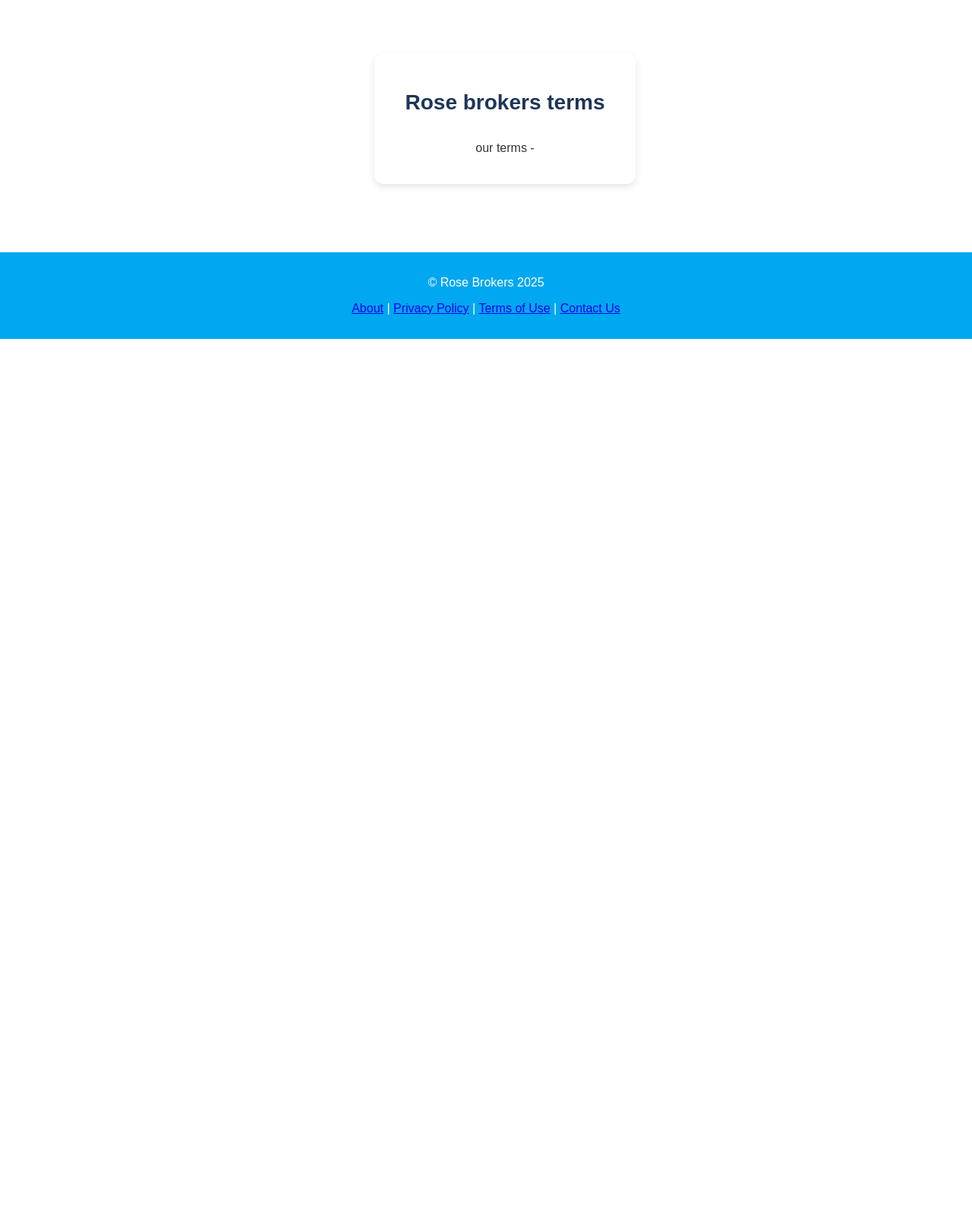
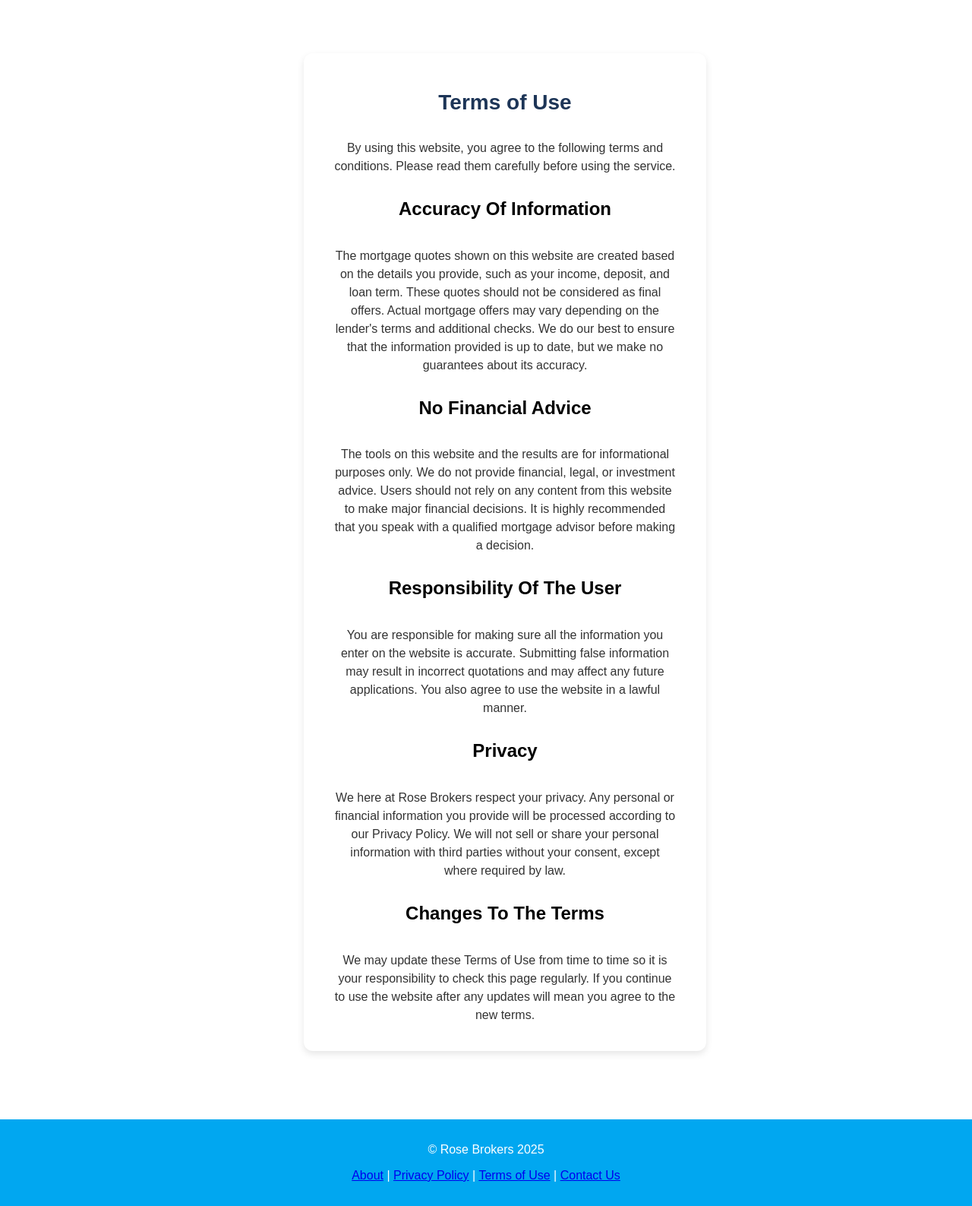
Before and after one commit to Theo-Asamp/Mortgage-Quotation-System, a PHP site: page /terms.php in a window 1280 px wide. Shown: the part 74-1661 px from the top of the page at 76% size. Before the commit the page ends 520 px from the top, so only its background shows below. Run offline with PHP 8.4, Linux system fonts and the light colour scheme.

Commit message:
Update terms.php

```diff
--- a/terms.php
+++ b/terms.php
@@ -22,8 +22,34 @@ require 'headerFooter.php';
 
     <section class="intro-section">
         <div class="intro-section__content">
-            <h2 class="intro-section__title"> Rose brokers terms</h2>
-            <p class="intro-section__text">our terms - </p>
+            <h2 class="intro-section__title"> Terms of Use</h2>
+            <p class="intro-section__text">By using this website, you agree to the following terms and conditions. Please read them carefully before using the service.</p>
+
+            <h1> Accuracy Of Information</h1>
+            <p class="intro-section__text">The mortgage quotes shown on this website are created based on the details you provide, such as your income, deposit, and loan term.
+                These quotes should not be considered as final offers. Actual mortgage offers may vary depending on the lender's terms and additional checks.
+                We do our best to ensure that the information provided is up to date, but we make no guarantees about its accuracy.
+            </p>
+
+            <h1> No Financial Advice</h1>
+            <p class="intro-section__text"> The tools on this website and the results are for informational purposes only. We do not provide financial, legal, or investment advice.
+                Users should not rely on any content from this website to make major financial decisions. It is highly recommended that you speak with a qualified mortgage advisor before making a decision.
+            </p>
+
+            <h1> Responsibility Of The User</h1>
+            <p class="intro-section__text"> You are responsible for making sure all the information you enter on the website is accurate.
+                Submitting false information may result in incorrect quotations and may affect any future applications. You also agree to use the website in a lawful manner.
+            </p>
+
+            <h1> Privacy</h1>
+            <p class="intro-section__text"> We here at Rose Brokers respect your privacy. Any personal or financial information you provide will be processed according to our Privacy Policy.
+                We will not sell or share your personal information with third parties without your consent, except where required by law.
+            </p>
+
+            <h1> Changes To The Terms</h1>
+            <p class="intro-section__text"> We may update these Terms of Use from time to time so it is your responsibility to check this page regularly.
+                If you continue to use the website after any updates will mean you agree to the new terms.
+            </p>
         </div>
     </section>
 
```
